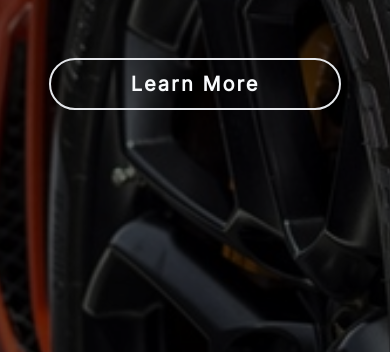
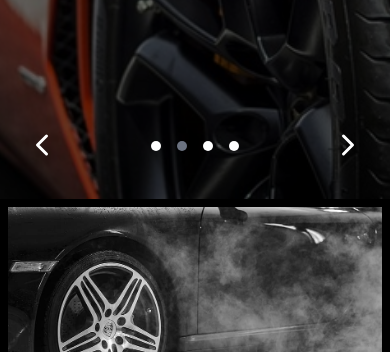
Before and after one commit to mkha101/CarDetailing, an Astro site: page / in a window 390 px wide. Shown: the part 492-844 px from the top of the page. Built offline with nearby package versions, Linux system fonts and the light colour scheme; Astro itself is replaced by a stand-in of ours.

Commit message:
added arrows for slideshow on mobile and reduced height for full view

```diff
--- a/src/components/Content-Graphic.tsx
+++ b/src/components/Content-Graphic.tsx
@@ -33,7 +33,7 @@
         width: "100%",
         overflow: "hidden",
       }}
-      className="min-h-screen z-0 relative"
+      className="sm:min-h-screen min-h-[70vh] z-0 relative"
     >
       <div
         style={{
@@ -51,7 +51,7 @@
               flex: `0 0 ${slideWidth}%`,
               backgroundImage: `url(${slide.url})`,
               backgroundSize: "cover",
-              height: "100vh",
+              height: "70vh",
             }}
           ></div>
         ))}
@@ -81,6 +81,12 @@
           <div className="absolute  hidden sm:block cursor-pointer left-2 sm:left-14">
             <ChevronLeft onClick={prevSlide} size={56} color="white" />
           </div>
+          <div className="absolute block sm:hidden cursor-pointer  bottom-9  right-6 sm:right-14">
+            <ChevronRight onClick={nextSlide} size={36} color="white" />
+          </div>
+          <div className="absolute  block sm:hidden cursor-pointer bottom-9  left-6 sm:left-14">
+            <ChevronLeft onClick={prevSlide} size={36} color="white" />
+          </div>
         </div>
       </div>
     </div>
```
